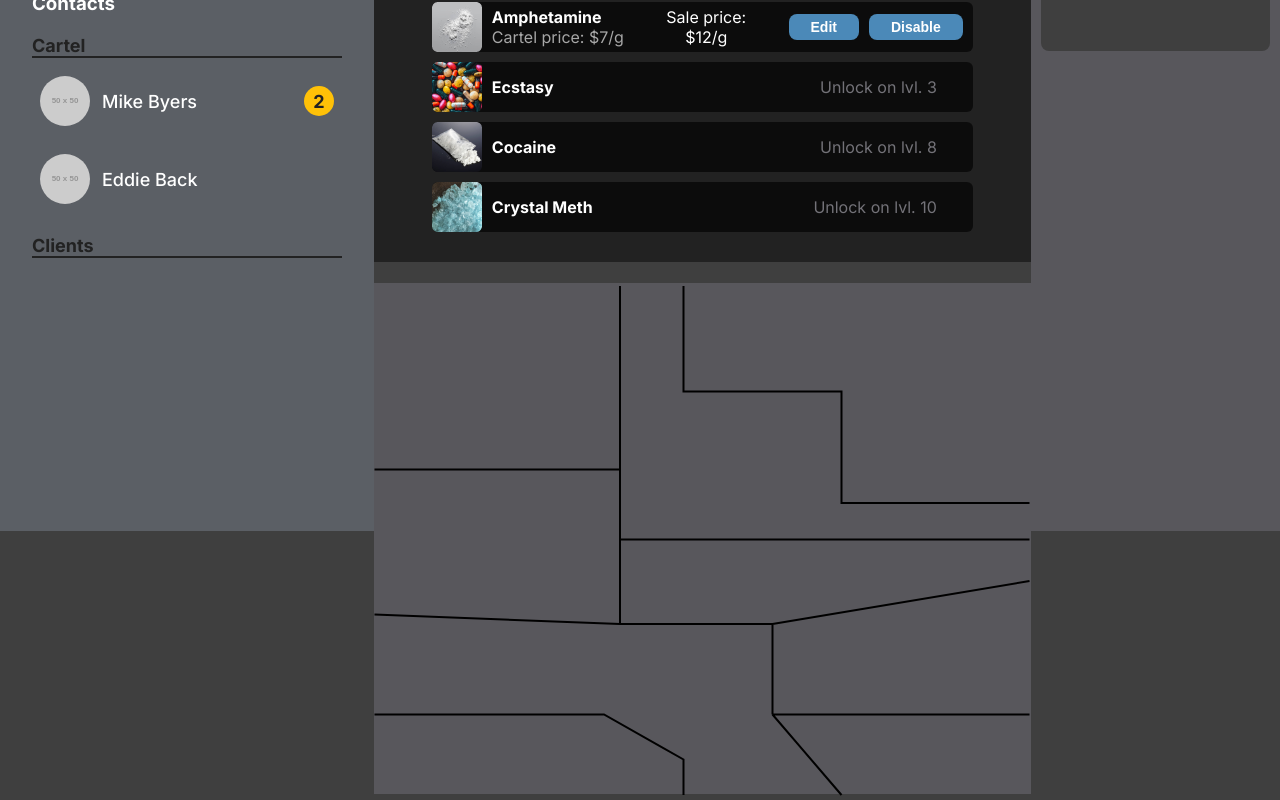
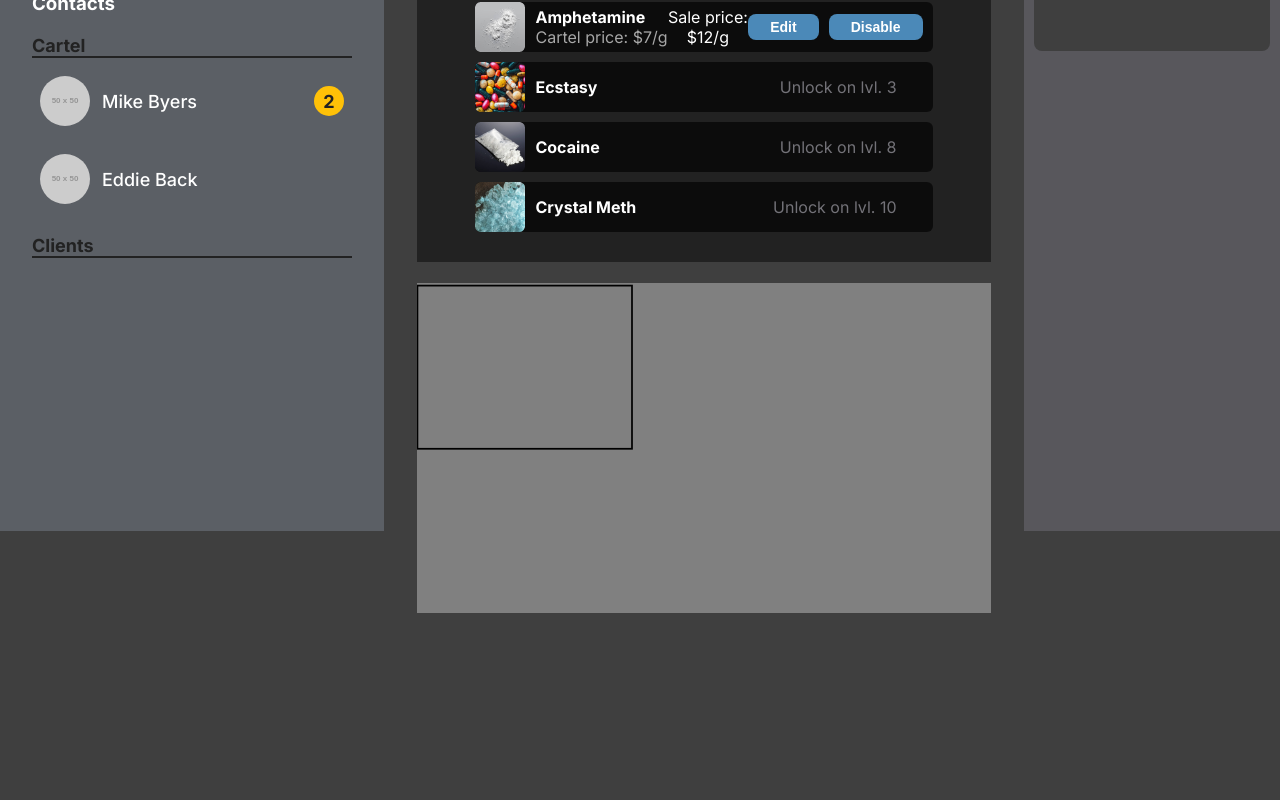
Before and after one commit to TazzoDev/Project-GRAM, a React (Vite) app: page / in a window 1280 px wide. Shown: the part 269-1069 px from the top of the page. After the commit the page ends 1030 px from the top, so only its background shows below. Built offline with nearby package versions, Linux system fonts and the light colour scheme.

Commit message:
minor fixes

```diff
--- a/src/components/Buy.jsx
+++ b/src/components/Buy.jsx
@@ -10,11 +10,17 @@ export default function Buy({subtractCash, addItem}){
 
     const data = useOutletContext()
 
+
+
     const drugElements = data.drugs.map((drug, index) =>
-        <div className="drug-card" key={index} onClick={() => handleDrugElementClick(drug)}>
-            <img src={`src/assets/images/drugs/${drug.name}.png`} />
-            <p>{drug.name}</p>
-        </div>
+        {
+            if((data.xp.level >= drug.unlockLevel) && (!drug.disabled)){
+                return <div className="drug-card" key={index} onClick={() => handleDrugElementClick(drug)}>
+                    <img src={`src/assets/images/drugs/${drug.name}.png`} />
+                    <p>{drug.name}</p>
+                </div>
+            }
+        }
     )
 
 
--- a/src/components/Dashboard.jsx
+++ b/src/components/Dashboard.jsx
@@ -1,3 +1,4 @@
+import Map from "./Map";
 import ReputationBar from "./ReputationBar";
 
 export default function Dashboard({rep, drugs, xp}){
@@ -16,9 +17,7 @@ export default function Dashboard({rep, drugs, xp}){
                     {drugElements}
                 </section>
             </div>
-            <div className="map">
-                <img src="src/assets/map.svg"/>
-            </div>
+            <Map />
         </section>
     )
 }
--- /dev/null
+++ b/src/components/Map.jsx
@@ -0,0 +1,13 @@
+export default function Map(){
+    return (
+        <div className="map">
+            <ConstructionSite />
+        </div>
+    )
+}
+
+const ConstructionSite = () => {
+    return (
+        <svg id="eqgcxkiRWEn1" xmlns="http://www.w3.org/2000/svg" xmlnsXlink="http://www.w3.org/1999/xlink" viewBox="0 0 657 543" shapeRendering="geometricPrecision" textRendering="geometricPrecision"><rect width="245.991794" height="187.071187" rx="0" ry="0" transform="translate(.5 3.000001)" fill="transparent" strokeWidth="2" stroke="#000"/></svg>
+    )
+}
--- a/src/styles.css
+++ b/src/styles.css
@@ -432,6 +432,7 @@ a{
     color: white;
     padding: 5px 16px;
     font-size: 18px;
+    cursor: pointer;
 }
 
 .buy--order--cart{
@@ -443,3 +444,13 @@ a{
     width: 50px;
     margin-right: 8px;
 }
+
+.map{
+    height: 330px;
+    width: 100%;
+    background: gray;
+}
+
+.district{
+    background: #4B89B8;
+}
```
